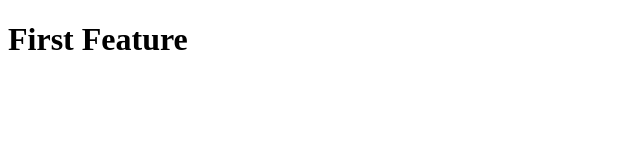
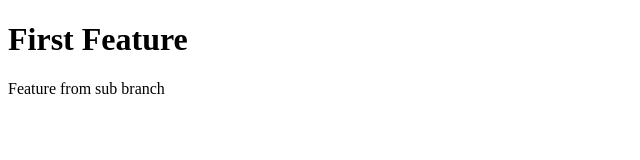
Before and after one commit to i-am-waseem/dummy_repo_git, a plain HTML site: page index.html in a window 1280 px wide. Shown: the whole page, without its empty margins (0-640 px from the left). Drawn offline with Linux system fonts and the light colour scheme.

Commit message:
Feature completed

```diff
--- a/index.html
+++ b/index.html
@@ -6,5 +6,6 @@
 
     <body>
         <h1>First Feature</h1>
+        <p>Feature from sub branch</p>
     </body>
 </html>
```
